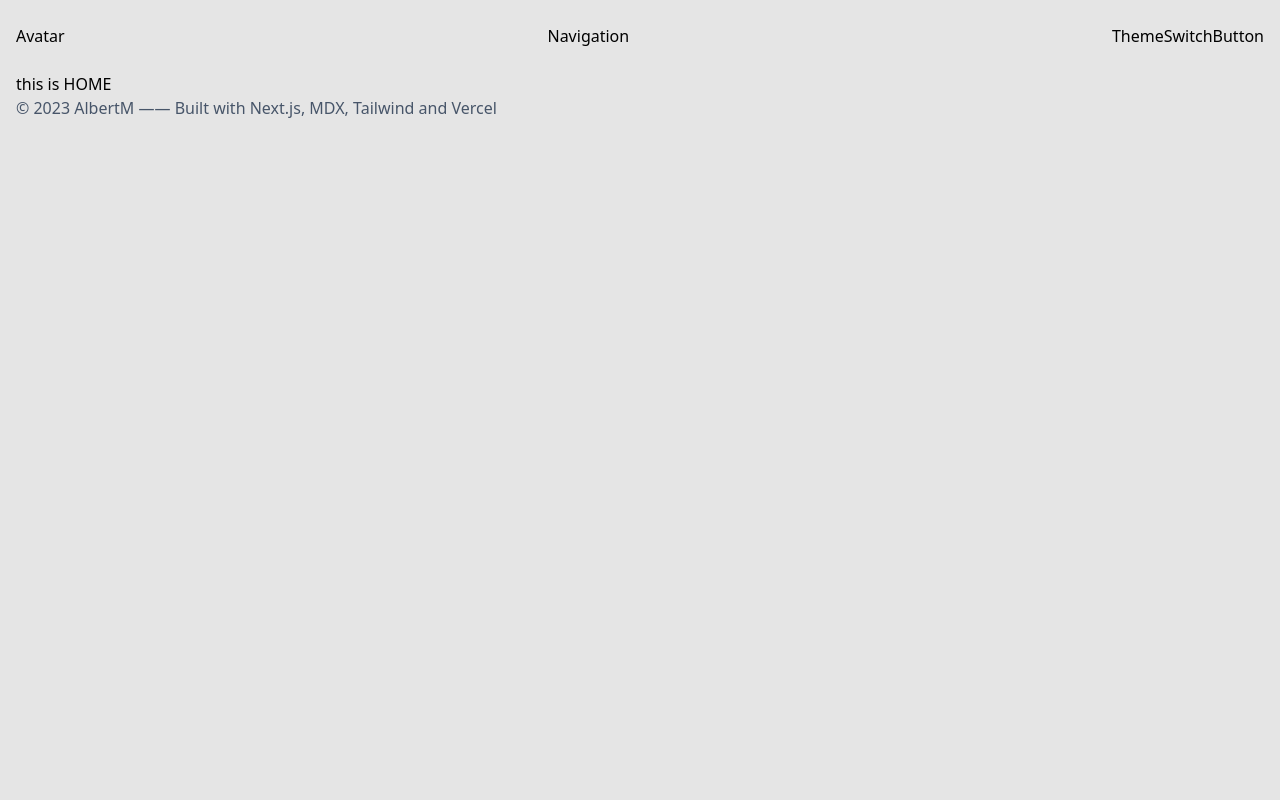
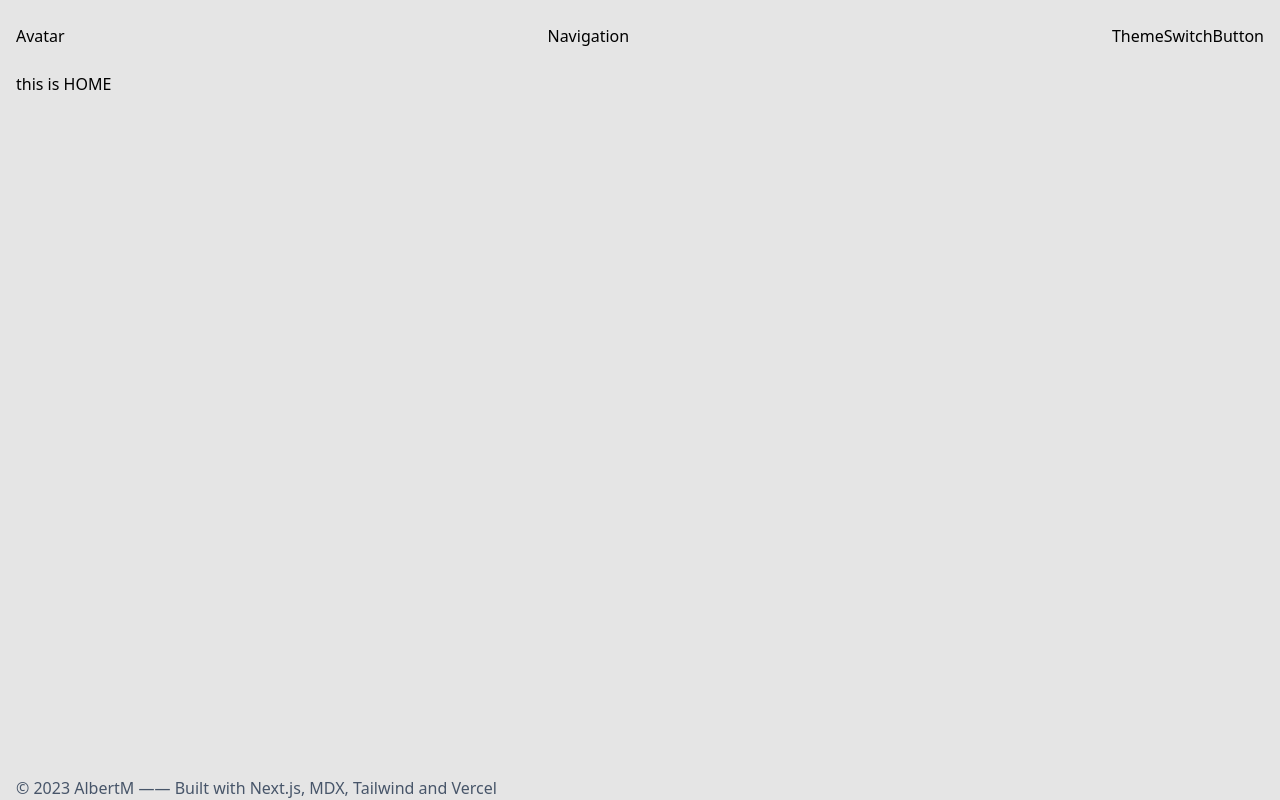
Before and after one commit to AlbertMok/chilloong, a Next.js app: page /home in a window 1280 px wide. Built offline with nearby package versions, Linux system fonts and the light colour scheme.

Commit message:
add Navbar

```diff
--- a/next.config.mjs
+++ b/next.config.mjs
@@ -1,5 +1,8 @@
 /** @type {import('next').NextConfig} */
 const nextConfig = {
+  experimental: {
+    swcPlugins: [["@swc-jotai/react-refresh", {}]],
+  },
   async redirects() {
     return [
       {
--- a/package.json
+++ b/package.json
@@ -13,6 +13,7 @@
   "dependencies": {
     "@radix-ui/colors": "^3.0.0",
     "clsx": "^2.1.0",
+    "jotai": "^2.6.4",
     "next": "14.1.0",
     "react": "^18",
     "react-dom": "^18",
@@ -28,6 +29,7 @@
     "@storybook/nextjs": "^7.6.10",
     "@storybook/react": "^7.6.10",
     "@storybook/test": "^7.6.10",
+    "@swc-jotai/react-refresh": "^0.1.0",
     "@types/node": "^20",
     "@types/react": "^18",
     "@types/react-dom": "^18",
--- a/src/app/layout.tsx
+++ b/src/app/layout.tsx
@@ -20,7 +20,7 @@ export default function RootLayout({
     <html lang="en">
       <body className="container mx-auto px-4 flex min-h-screen flex-col bg-neutral-200 ">
         <Header />
-        <main>{children}</main>
+        <main className="flex-1">{children}</main>
         <Footer />
       </body>
     </html>
--- /dev/null
+++ b/src/components/Navbar/Navbar.tsx
@@ -0,0 +1 @@
+"use client";
```
Also changed, not shown: 1 other file (tests, documents, lock files or other folders).
